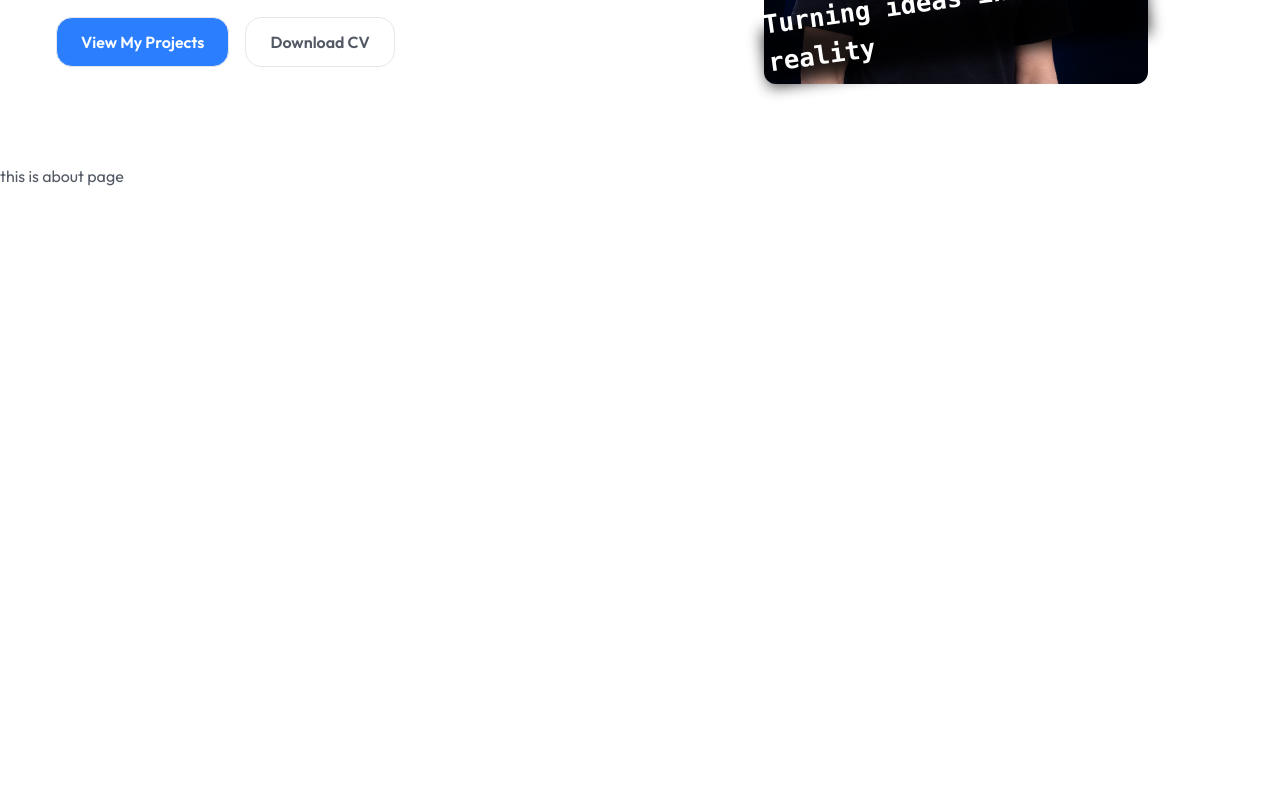
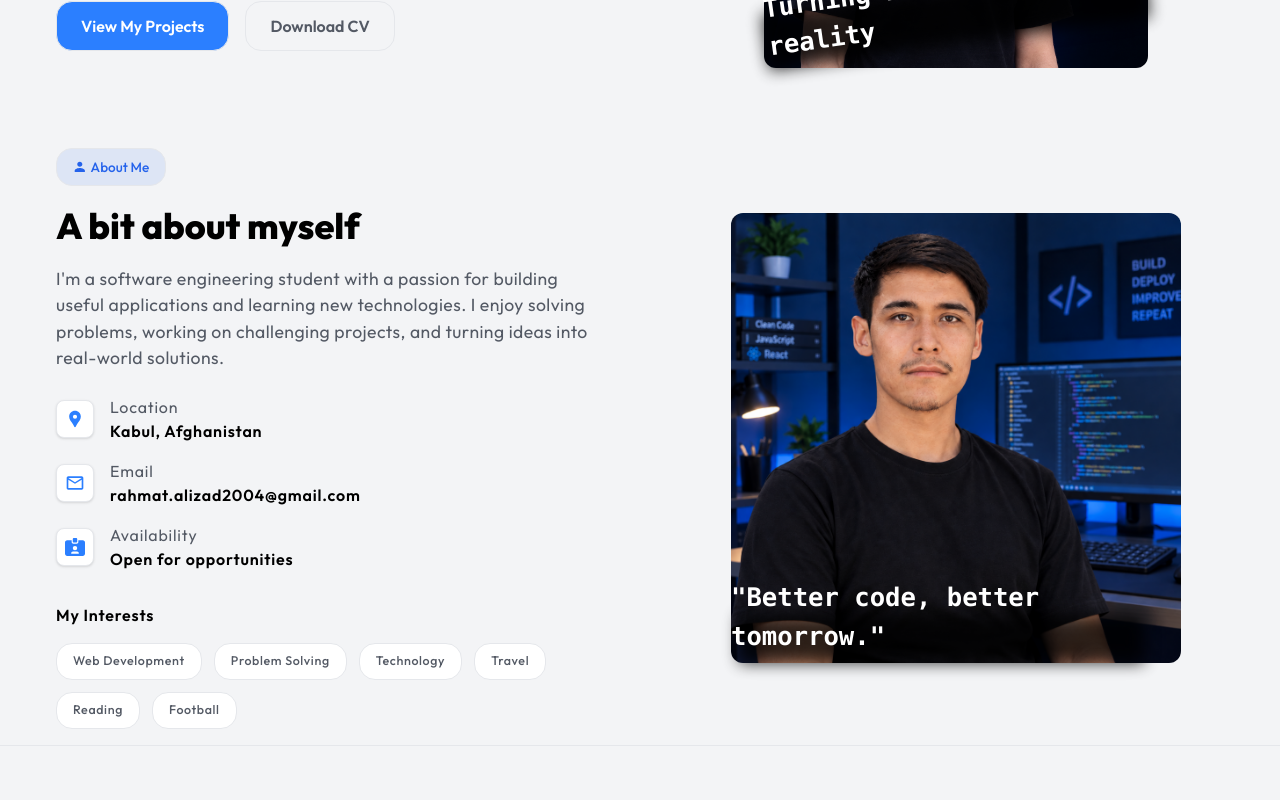
Before and after one commit to Rahmatullah2004/Portfolio, a Next.js app: page / in a window 1280 px wide. Shown: the part 480-1280 px from the top of the page. After the commit the page ends 1226 px from the top, so only its background shows below. Built offline with nearby package versions, Linux system fonts and the light colour scheme.

Commit message:
feature: about page has been developed and designed

```diff
--- a/src/app/globals.css
+++ b/src/app/globals.css
@@ -29,7 +29,7 @@
 @import "tailwindcss";
 
 :root {
-  --background: #ffffff;
+  --background: #f3f4f6;
   --foreground: #535964;
 
   --card: #ffffff;
--- a/src/features/about/AboutPage.tsx
+++ b/src/features/about/AboutPage.tsx
@@ -1,7 +1,104 @@
+import Image from "next/image";
 import React from "react";
+import { FaIdCardClip } from "react-icons/fa6";
+import { IoMdPerson } from "react-icons/io";
+import { MdLocationPin, MdOutlineEmail } from "react-icons/md";
 
 const AboutPage = () => {
-  return <div className="h-screen">this is about page</div>;
+  return (
+    <div className=" mx-6 grid lg:grid-cols-2 grid-cols-1 gap-8">
+      <div className="py-4 px-8 ">
+        <span className="flex gap-1 justify-center items-center w-fit px-4 py-2 rounded-2xl bg-[#2563eb1a] text-[#2563eb] dark:text-blue-400 text-[0.85rem] font-medium border border-border">
+          <IoMdPerson />
+          About Me
+        </span>
+        <h1 className="my-2  text-4xl lg:leading-16 md:leading-14 sm:leading-12 leading-10 font-extrabold text-black dark:text-white">
+          A bit about myself
+        </h1>
+        <p className="text-[1.1rem] tracking-wide mb-6">
+          I&apos;m a software engineering student with a passion for building
+          useful applications and learning new technologies. I enjoy solving
+          problems, working on challenging projects, and turning ideas into
+          real-world solutions.
+        </p>
+        <div className="flex flex-col gap-4">
+          <div className="flex justify-start items-center gap-4">
+            <span className="text-blue-500 dark:bg-[#2563eb1a] bg-white p-2 text-xl border border-border shadow rounded-lg">
+              <MdLocationPin />
+            </span>
+            <div>
+              <span className="tracking-wider">Location</span>
+              <p className="text-black font-semibold tracking-wider dark:text-white">
+                Kabul, Afghanistan
+              </p>
+            </div>
+          </div>
+          <div className="flex justify-start items-center gap-4">
+            <span className="text-blue-500 dark:bg-[#2563eb1a] bg-white p-2 text-xl border border-border shadow rounded-lg">
+              <MdOutlineEmail />
+            </span>
+            <div>
+              <span className="tracking-wider">Email</span>
+              <p className="text-black font-semibold tracking-wider dark:text-white">
+                rahmat.alizad2004@gmail.com
+              </p>
+            </div>
+          </div>
+          <div className="flex justify-start items-center gap-4">
+            <span className="text-blue-500 dark:bg-[#2563eb1a] bg-white p-2 text-xl border border-border shadow rounded-lg">
+              <FaIdCardClip />
+            </span>
+            <div>
+              <span className="tracking-wider">Availability</span>
+              <p className="text-black font-semibold tracking-wider dark:text-white">
+                Open for opportunities
+              </p>
+            </div>
+          </div>
+        </div>
+        <div className="mt-8">
+          <h3 className="font-semibold tracking-wider text-black dark:text-white">
+            My Interests
+          </h3>
+          <div className="flex flex-wrap justify-start items-center gap-3 mt-4">
+            <span className="px-4 py-2 rounded-2xl dark:bg-[#2563eb1a] bg-white text-[0.78rem] tracking-wider font-medium border border-border">
+              Web Development
+            </span>
+            <span className="px-4 py-2 rounded-2xl dark:bg-[#2563eb1a] bg-white text-[0.78rem] tracking-wider font-medium border border-border">
+              Problem Solving
+            </span>
+            <span className="px-4 py-2 rounded-2xl dark:bg-[#2563eb1a] bg-white text-[0.78rem] tracking-wider font-medium border border-border">
+              Technology
+            </span>
+            <span className="px-4 py-2 rounded-2xl dark:bg-[#2563eb1a] bg-white text-[0.78rem] tracking-wider font-medium border border-border">
+              Travel
+            </span>
+            <span className="px-4 py-2 rounded-2xl dark:bg-[#2563eb1a] bg-white text-[0.78rem] tracking-wider font-medium border border-border">
+              Reading
+            </span>
+            <span className="px-4 py-2 rounded-2xl dark:bg-[#2563eb1a] bg-white text-[0.78rem] tracking-wider font-medium border border-border">
+              Football
+            </span>
+          </div>
+        </div>
+      </div>
+      <div className="flex justify-center items-center">
+        <div className="relative w-3/4 h-auto">
+          <Image
+            src="/images/about.png"
+            alt="homepage image"
+            width={600}
+            height={600}
+            className="w-full max-w-130 sm:max-w-180 lg:max-w-150 h-auto rounded-xl"
+          />
+          <div className="absolute bottom-0 bg-black opacity-80 blur-sm w-[90%] h-12 left-2"></div>
+          <p className="absolute bottom-2 lg:text-[1.6rem] md:text-[1.9rem] sm:text-[1.4rem] xs:text-[1.2rem] text-white font-semibold font-mono">
+            &quot;Better code, better tomorrow.&quot;
+          </p>
+        </div>
+      </div>
+    </div>
+  );
 };
 
 export default AboutPage;
--- a/src/features/home/HomePage.tsx
+++ b/src/features/home/HomePage.tsx
@@ -4,7 +4,7 @@
 
 const HomePage = () => {
   return (
-    <div className=" py-20 mt-16 mx-6 grid lg:grid-cols-2 grid-cols-1 gap-8">
+    <div className=" py-16 mt-16 mx-6 grid lg:grid-cols-2 grid-cols-1 gap-8">
       <div className="py-4 px-8 ">
         <span className="px-4 py-2 rounded-2xl bg-[#2563eb1a] text-[#2563eb] dark:text-blue-400 text-[0.85rem] font-medium border border-border">
           Hello, I am
```
Also changed, not shown: public/images/about.png (added).
